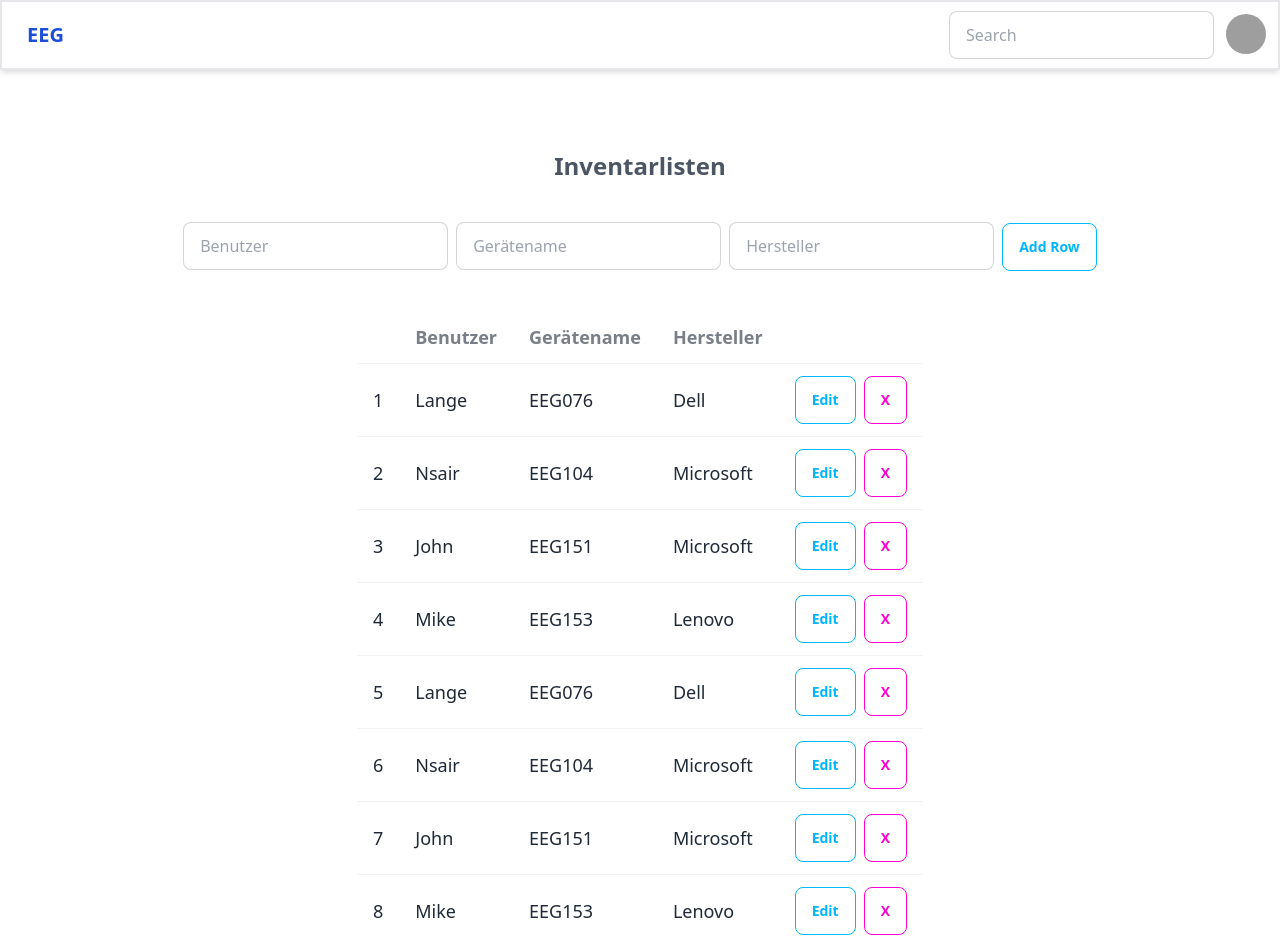
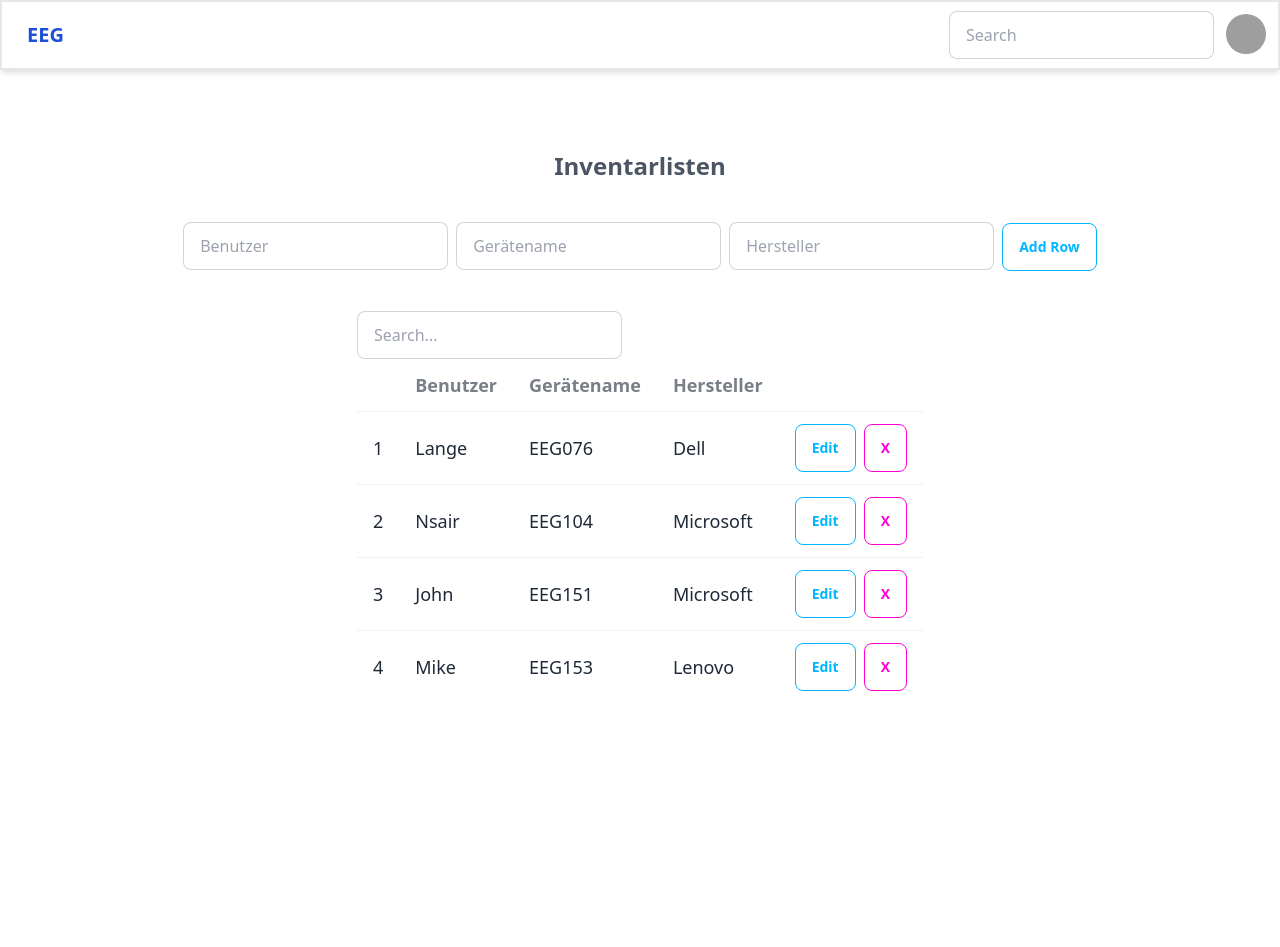
Before and after one commit to KrishnaA01/investerlist, a React (Vite) app: page / in a window 1280 px wide. After the commit the page ends 800 px from the top, so only its background shows below. Built offline with nearby package versions, Linux system fonts and the light colour scheme; grey boxes are pictures that could not be loaded.

Commit message:
search function works

```diff
--- a/src/App.jsx
+++ b/src/App.jsx
@@ -12,10 +12,6 @@ function App() {
     { id: 2, benutzer: "Nsair", gerätename: "EEG104", hersteller: "Microsoft" },
     { id: 3, benutzer: "John", gerätename: "EEG151", hersteller: "Microsoft" },
     { id: 4, benutzer: "Mike", gerätename: "EEG153", hersteller: "Lenovo" },
-    { id: 5, benutzer: "Lange", gerätename: "EEG076", hersteller: "Dell" },
-    { id: 6, benutzer: "Nsair", gerätename: "EEG104", hersteller: "Microsoft" },
-    { id: 7, benutzer: "John", gerätename: "EEG151", hersteller: "Microsoft" },
-    { id: 8, benutzer: "Mike", gerätename: "EEG153", hersteller: "Lenovo" },
   ]);
 
   const [newRow, setNewRow] = useState({
--- a/src/components/Table.jsx
+++ b/src/components/Table.jsx
@@ -1,5 +1,6 @@
 import { useContext } from "react";
 import { MyContext } from "../MyContext";
+import { useState, useEffect } from "react";
 
 const Table = () => {
   const {
@@ -11,8 +12,34 @@ const Table = () => {
     handleEditRow,
     handleDeleteRow,
   } = useContext(MyContext);
+
+  const [searchTerm, setSearchTerm] = useState("");
+  const [searchResults, setSearchResults] = useState(data);
+
+  useEffect(() => {
+    const filteredResults = data.filter(
+      (item) =>
+        item.benutzer.toLowerCase().includes(searchTerm.toLowerCase()) ||
+        item.gerätename.toLowerCase().includes(searchTerm.toLowerCase()) ||
+        item.hersteller.toLowerCase().includes(searchTerm.toLowerCase())
+    );
+
+    setSearchResults(filteredResults);
+  }, [searchTerm, data]);
+
+  const handleSearch = (e) => {
+    setSearchTerm(e.target.value);
+  };
+
   return (
     <div className="overflow-x-auto">
+      <input
+        className="input input-bordered mr-2"
+        type="text"
+        placeholder="Search..."
+        value={searchTerm}
+        onChange={handleSearch}
+      />
       <table className="table text-lg">
         <thead>
           <tr className="text-lg">
@@ -23,7 +50,7 @@ const Table = () => {
           </tr>
         </thead>
         <tbody>
-          {data.map((row) => (
+          {searchResults.map((row) => (
             <tr key={row.id}>
               <td>{row.id}</td>
               <td>
```
